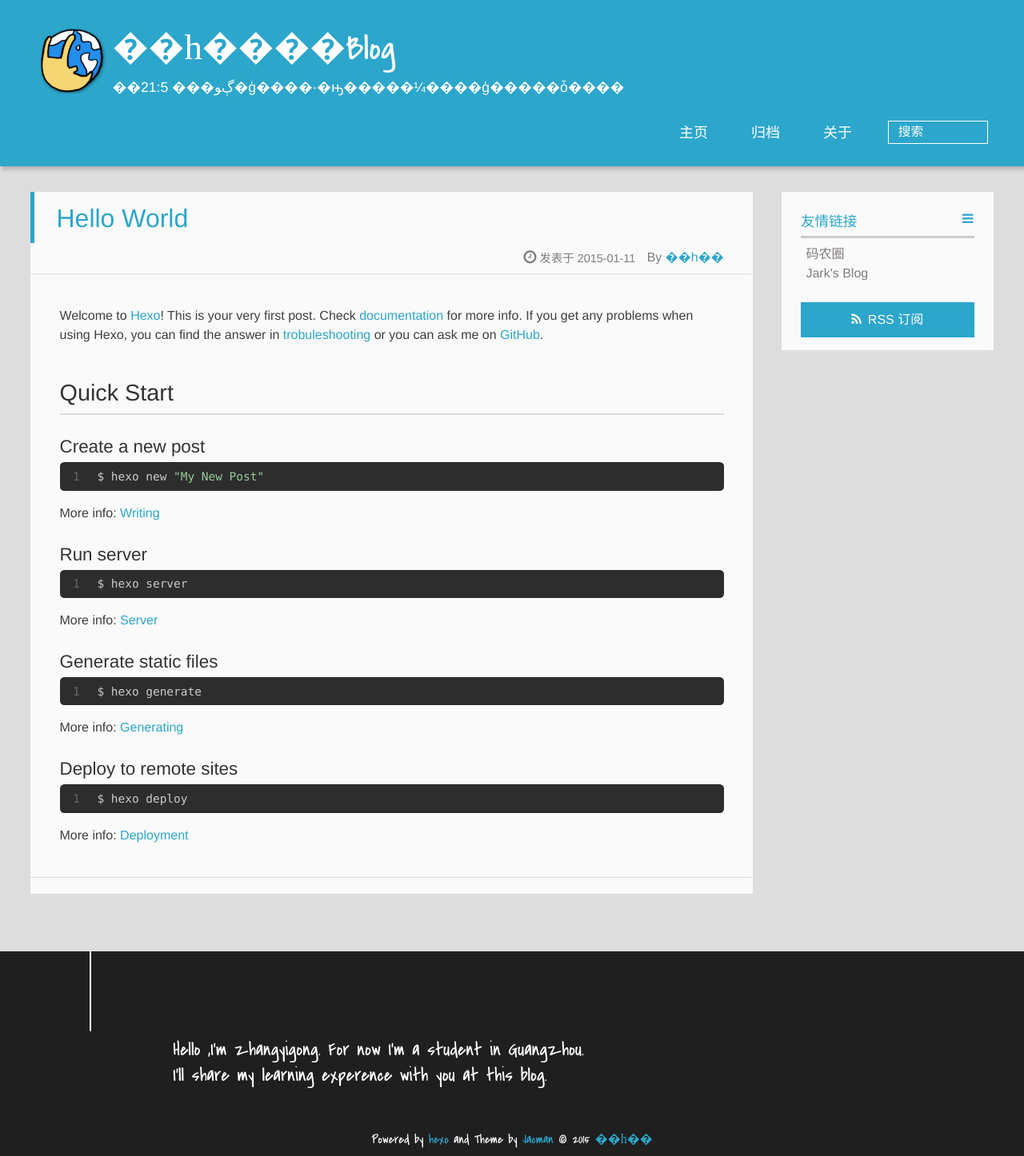
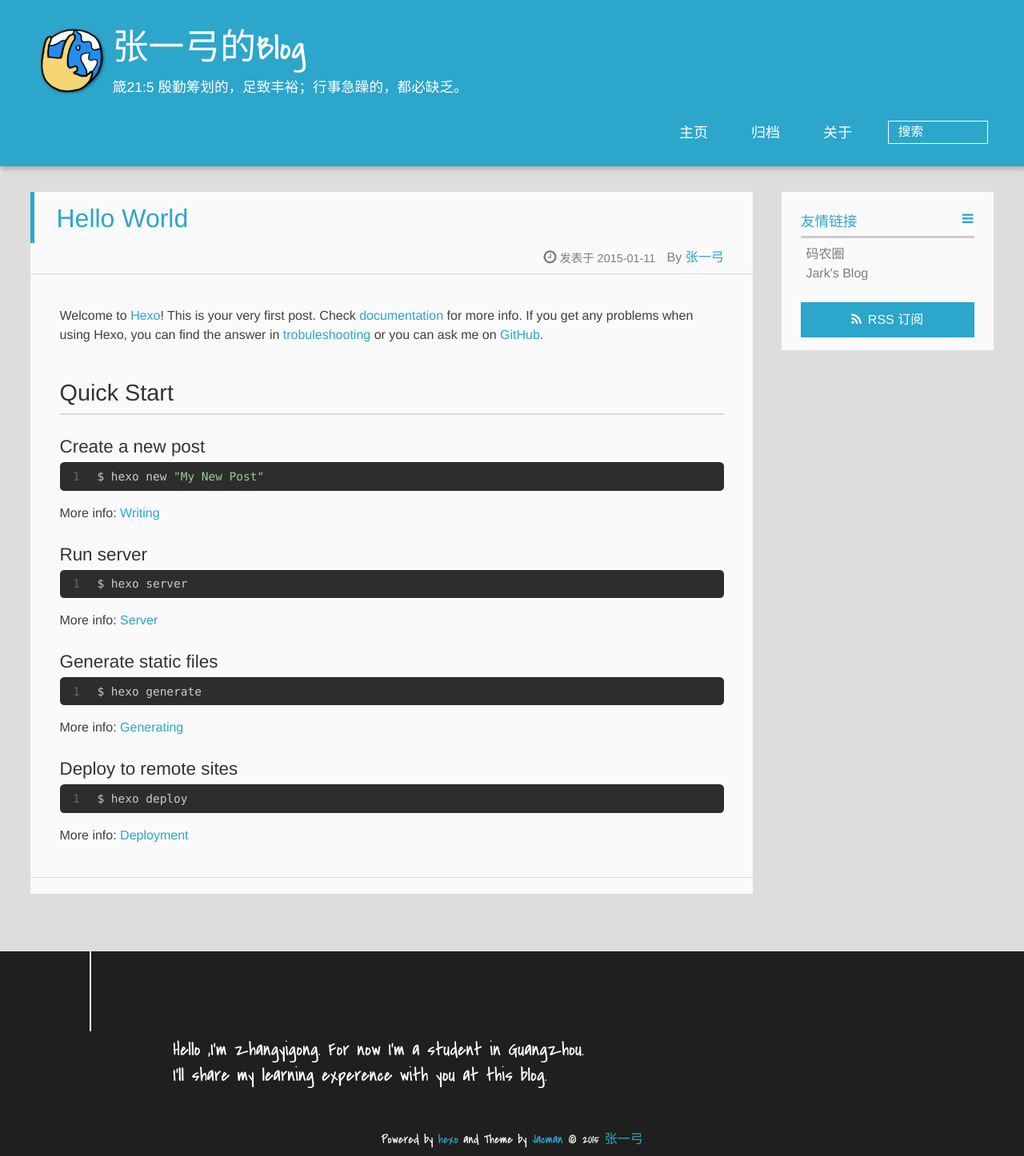
Before and after one commit to zhangyigong/zhangyigong.github.com, a plain HTML site: page index.html in a window 1280 px wide. Shown: the whole page at 80% size. Drawn offline with Linux system fonts and the light colour scheme.

Commit message:
Site updated: 2015-01-12 11:45:12

```diff
--- a/index.html
+++ b/index.html
@@ -4,27 +4,27 @@
 <head>
   <meta charset="UTF-8">
 
-    <title>��һ����Blog</title>
+    <title>张一弓的Blog</title>
     <meta name="viewport" content="width=device-width, initial-scale=1,user-scalable=no">
 
-    <meta name="author" content="��һ��">
+    <meta name="author" content="张一弓">
 
-    <meta name="description" content="ѧϰ�ܽ� ˼������ ֪ʶ����">
+    <meta name="description" content="学习总结 思考感悟 知识管理">
 
 
-    <meta name="description" content="ѧϰ�ܽ� ˼������ ֪ʶ����">
+    <meta name="description" content="学习总结 思考感悟 知识管理">
 <meta property="og:type" content="website">
-<meta property="og:title" content="��һ����Blog">
+<meta property="og:title" content="张一弓的Blog">
 <meta property="og:url" content="http://zhangyigong.github.com/">
-<meta property="og:site_name" content="��һ����Blog">
-<meta property="og:description" content="ѧϰ�ܽ� ˼������ ֪ʶ����">
+<meta property="og:site_name" content="张一弓的Blog">
+<meta property="og:description" content="学习总结 思考感悟 知识管理">
 <meta name="twitter:card" content="summary">
-<meta name="twitter:title" content="��һ����Blog">
-<meta name="twitter:description" content="ѧϰ�ܽ� ˼������ ֪ʶ����">
+<meta name="twitter:title" content="张一弓的Blog">
+<meta name="twitter:description" content="学习总结 思考感悟 知识管理">
 
 
 
-    <link rel="alternative" href="/atom.xml" title="��һ����Blog" type="application/atom+xml">
+    <link rel="alternative" href="/atom.xml" title="张一弓的Blog" type="application/atom+xml">
 
 
     <link rel="icon" href="/img/rabbitFavicon.ico">
@@ -42,12 +42,12 @@
       <div>
 
 			<div id="imglogo">
-				<a href="/"><img src="/img/rabbitLogo.png" alt="��һ����Blog" title="��һ����Blog"/></a>
+				<a href="/"><img src="/img/rabbitLogo.png" alt="张一弓的Blog" title="张一弓的Blog"/></a>
 			</div>
 
 			<div id="textlogo">
-				<h1 class="site-name"><a href="/" title="��һ����Blog">��һ����Blog</a></h1>
-				<h2 class="blog-motto">��21:5 ���ڳﻮ�ģ����·�ԣ�����¼����ģ�����ȱ����</h2>
+				<h1 class="site-name"><a href="/" title="张一弓的Blog">张一弓的Blog</a></h1>
+				<h2 class="blog-motto">箴21:5 殷勤筹划的，足致丰裕；行事急躁的，都必缺乏。</h2>
 			</div>
 			<div class="navbar"><a class="navbutton navmobile" href="#" title="菜单">
 			</a></div>
@@ -87,7 +87,7 @@
   </h1>
   <p class="article-author">By
 
-		<a href="http://zhangyigong.github.com/about" title="��һ��" target="_blank" itemprop="author">��һ��</a>
+		<a href="http://zhangyigong.github.com/about" title="张一弓" target="_blank" itemprop="author">张一弓</a>
 
   <p class="article-time">
     <time datetime="2015-01-10T19:17:46.000Z" itemprop="datePublished"> 发表于 2015-01-11</time>
@@ -209,7 +209,7 @@
 	</div>
 		<p class="copyright">Powered by <a href="http://zespia.tw/hexo/" target="_blank" title="hexo">hexo</a> and Theme by <a href="https://github.com/wuchong/jacman" target="_blank" title="Pacman">Jacman</a> © 2015
 
-		<a href="http://zhangyigong.github.com/about" target="_blank" title="��һ��">��һ��</a>
+		<a href="http://zhangyigong.github.com/about" target="_blank" title="张一弓">张一弓</a>
 
 		</p>
 </div>
```
Also changed, not shown: 2015/01/11/hello-world/index.html (+10 -10 lines), archives/2015/01/index.html (+14 -14 lines), archives/2015/index.html (+14 -14 lines), archives/index.html (+14 -14 lines), img/rabbitFavicon.ico (renamed from img/babbitFavicon.ico).
